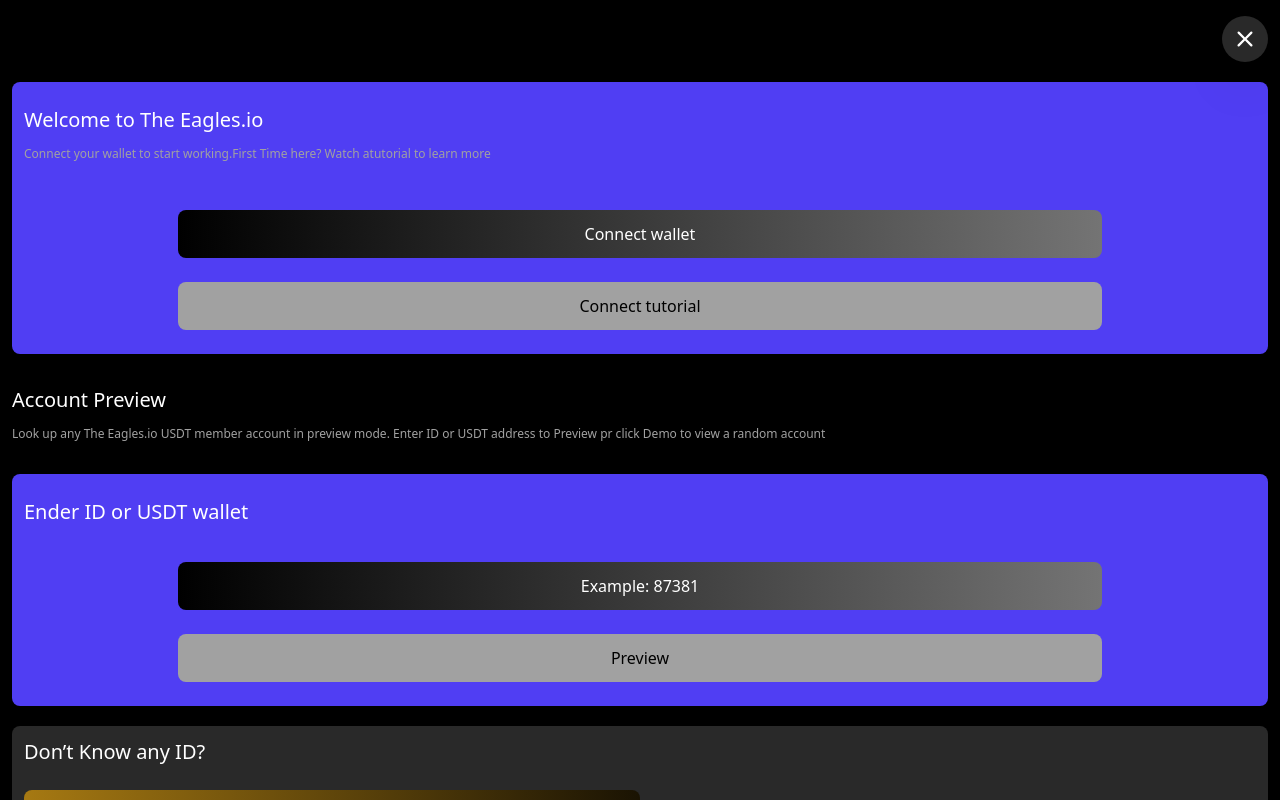
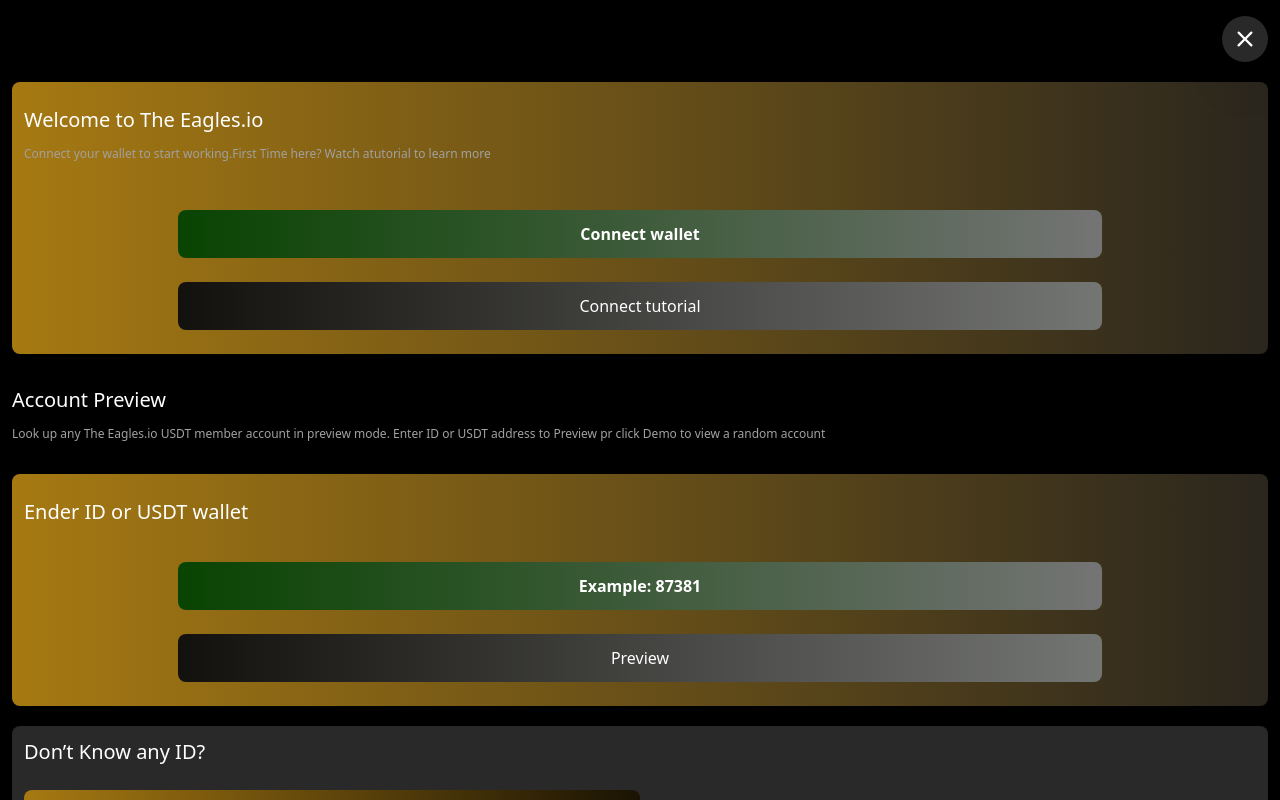
Before and after one commit to Awais-Ishaq-Ai/TheEagles.io, a React (Vite) app: page /auth in a window 1280 px wide. Shown: the top 800 px of the page. Built offline with nearby package versions, Linux system fonts and the light colour scheme.

Commit message:
change some button and border color themes

```diff
--- a/src/App.css
+++ b/src/App.css
@@ -9,7 +9,7 @@
 }
 
 .gradient-border {
-  background: linear-gradient(to right, #aba9bf, #3924f5, #aba9bf, #dc0cc8);
+  background: linear-gradient(to right, #aba9bf, #a67912, #aba9bf, #dc0cc8);
   padding: 4px;
   display: inline-block;
 }
--- a/src/Pages/Authenticate.jsx
+++ b/src/Pages/Authenticate.jsx
@@ -61,7 +61,7 @@
             </div>
           </div>
 
-          <div className='bg-textColor mx-3 px-3 py-6 mt-5 rounded-lg'>
+          <div className='bg-gradient-to-r from-[#a67912] to-[#2a261e] mx-3 px-3 py-6 mt-5 rounded-lg'>
             <h1 className='text-textColor3 text-xl font-medium'>
               Welcome to The Eagles.io
             </h1>
@@ -72,11 +72,11 @@
             <div>
               <div
                 onClick={handleConnectClick}
-                className='bg-gradient-to-r from-[#000000] to-[#747474] w-3/4 mx-auto flex items-center justify-center px-8 py-3 mt-12 text-textColor3 font-medium rounded-lg'
+                className='bg-gradient-to-r from-[rgba(6,67,1,0.98)] to-[#747474] w-3/4 mx-auto flex items-center justify-center px-8 py-3 mt-12 text-white font-medium rounded-lg'
               >
-                <button>Connect wallet</button>
+                <button className='font-bold'>Connect wallet</button>
               </div>
-              <div className='bg-textColor2 w-3/4 mx-auto flex items-center justify-center px-8 py-3 mt-6 text-balck font-medium rounded-lg'>
+              <div className='bg-gradient-to-r  from-[#13110e] to-[#747674] text-white w-3/4 mx-auto flex items-center justify-center px-8 py-3 mt-6  font-medium rounded-lg'>
                 <button>Connect tutorial</button>
               </div>
             </div>
@@ -93,18 +93,18 @@
             </p>
           </div>
 
-          <div className='bg-textColor px-3 mx-3 py-6 mt-5 rounded-lg'>
+          <div className='bg-gradient-to-r from-[#a67912] to-[#2a261e] px-3 mx-3 py-6 mt-5 rounded-lg'>
             <h1 className='text-textColor3 text-xl font-medium'>
               Ender ID or USDT wallet
             </h1>
             <div>
               <Link to='#'>
-                <div className='bg-gradient-to-r from-[#000000] to-[#747474] w-3/4 mx-auto flex items-center justify-center px-8 py-3 mt-9 text-textColor3 font-medium rounded-lg'>
-                  <button>Example: 87381</button>
+                <div className='bg-gradient-to-r from-[rgba(6,67,1,0.98)] to-[#747474] w-3/4 mx-auto flex items-center justify-center px-8 py-3 mt-9 text-white font-medium rounded-lg '>
+                  <button className='font-bold'>Example: 87381</button>
                 </div>
               </Link>
               <Link to='#'>
-                <div className='bg-textColor2 w-3/4 mx-auto flex items-center justify-center px-8 py-3 mt-6 text-balck font-medium rounded-lg'>
+                <div className='bg-gradient-to-r  from-[#13110e] to-[#747674] text-white w-3/4 mx-auto flex items-center justify-center px-8 py-3 mt-6 text-balck font-medium rounded-lg'>
                   <button>Preview</button>
                 </div>
               </Link>
--- a/src/Pages/Home.jsx
+++ b/src/Pages/Home.jsx
@@ -49,8 +49,8 @@
                       alt='logo'
                       className='h-7 w-7 ms-2 object-cover absolute bottom-2 -right-4 rounded-full'
                     />
-                    <div className='w-28 rounded-full p-[2px] absolute -bottom-5  bg-gradient-to-r from-blue-500 via-purple-500 to-pink-500'>
-                      <div className='bg-Background rounded-full text-xs px-2 flex items-center justify-between py-1'>
+                    <div className='w-28 rounded-full p-[2px] absolute -bottom-5  bg-gradient-to-r from-[#a67912] via-white to-white'>
+                      <div className='bg-[#433108] rounded-full text-xs px-2 flex items-center justify-between py-1'>
                         <p className='text-slate-400'>Social</p>
                         <span className='flex gap-1 items-center'>
                           <FaHeart className='text-pink-700' />
@@ -101,6 +101,7 @@
                 </div>
               </div>
             )}
+
           </div>
         </div>
 
--- a/src/Pages/Passid.jsx
+++ b/src/Pages/Passid.jsx
@@ -55,7 +55,7 @@
           </div>
         </div>
 
-        <div className='bg-textColor mx-3 px-3 py-6 mt-5 rounded-lg'>
+        <div className='bg-gradient-to-r from-[#a67912] to-[#2a261e] mx-3 px-3 py-6 mt-5 rounded-lg'>
           <div className='flex gap-5 items-center'>
             <div className='bg-textColor2 h-20 w-20 flex justify-center items-center rounded-full'>
               <IoPersonCircleSharp className='text-7xl text-textColor3' />
@@ -82,7 +82,7 @@
           </p>
         </div>
 
-        <div className='bg-textColor px-3 mx-3 py-6 mt-5 rounded-lg'>
+        <div className='bg-gradient-to-r from-[#a67912] to-[#2a261e] px-3 mx-3 py-6 mt-5 rounded-lg'>
           <h1 className='text-textColor3 text-xl font-medium'>
             Ender ID or USDT wallet
           </h1>
--- a/src/Pages/Support.jsx
+++ b/src/Pages/Support.jsx
@@ -37,17 +37,17 @@
             No.1 smart contract for starting and developing a blockchain-powered
             online business. The Eagles operates as a decentralized platform
             that connects people from all over the world and provides unlimited
-            opportunities for a brand new economics since 2020.
+            opportunities for a brand new economics since 2025.
           </p>
           <p>
             {' '}
             The Eagles Community is 2,000,000+ people from 200+ countries around
             the globe. Their total turnover exceeded{' '}
-            <span className='font-semibold'>1,000,000,000 US dollars!</span>
+            <span className='font-semibold'>200,000 US dollars!</span>
           </p>
           <p>
             Watch the video to meet some of The Eagles community members and
-            catch our vibe ⤵️
+            catch our vibe ⤵
           </p>
         </div>
         <div className='flex justify-center items-center px-3'>
--- a/src/Pages/UpgradeLvl1.jsx
+++ b/src/Pages/UpgradeLvl1.jsx
@@ -1,15 +1,13 @@
-import { GiGreekTemple } from 'react-icons/gi';
 import { GoPeople } from 'react-icons/go';
 import { HiOutlineArrowPath } from 'react-icons/hi2';
 import { BsFillQuestionCircleFill } from 'react-icons/bs';
 import { IoIosCheckmarkCircleOutline } from 'react-icons/io';
 
-const UpgradeLvl3 = () => {
+const UpgradeLvl1 = () => {
   return (
     <>
       <div className='pt-4 pb-8'>
         <div className='h-1/2 w-1/4 mx-auto bg-[rgba(21,15,77,0.9)] rounded-full shadow-[0_0_200px_50px_rgba(21,15,77,1),0_0_300px_100px_rgba(21,15,77,1)]'></div>
-
         <div className='px-3 flex justify-between mt-7'>
           <h1 className='w-1/4 text-2xl text-textColor3 font-semibold'>
             Upgrade x1
@@ -82,7 +80,7 @@
           <div className='text-textColor text-sm font-medium flex justify-between'>
             <h1>Upgrade Amount</h1>
             <p>
-              10 USDT (<span className='text-landingtext'>0.015 BNB</span>)
+              5 USDT (<span className='text-landingtext'>0.015 BNB</span>)
             </p>
           </div>
           <div className='text-textColor text-xs font-medium flex justify-between'>
@@ -90,7 +88,7 @@
               Services fee{' '}
               <BsFillQuestionCircleFill className=' text-textColor3 text-sm' />
             </h1>
-            <p>3 USDT</p>
+            <p>0.005 USDT</p>
           </div>
         </div>
         <div className='py-7 px-3 space-y-4'>
@@ -99,7 +97,7 @@
             <IoIosCheckmarkCircleOutline className='text-[16px]' />
           </div>
           <div className='text-sm text-textColor2 flex justify-between items-center'>
-            <p>Balance check 13 USDT</p>
+            <p>Balance check 10 USDT</p>
             <div className='h-[13px] w-[13px] me-[2px] rounded-full border border-textColor2'></div>
           </div>
           <div className='text-sm text-textColor2 flex justify-between items-center'>
@@ -115,5 +113,4 @@
     </>
   );
 };
-
-export default UpgradeLvl3;
+export default UpgradeLvl1;
```
Also changed, not shown: src/Pages/UpgradeLvl2.jsx (+10 -10 lines).
